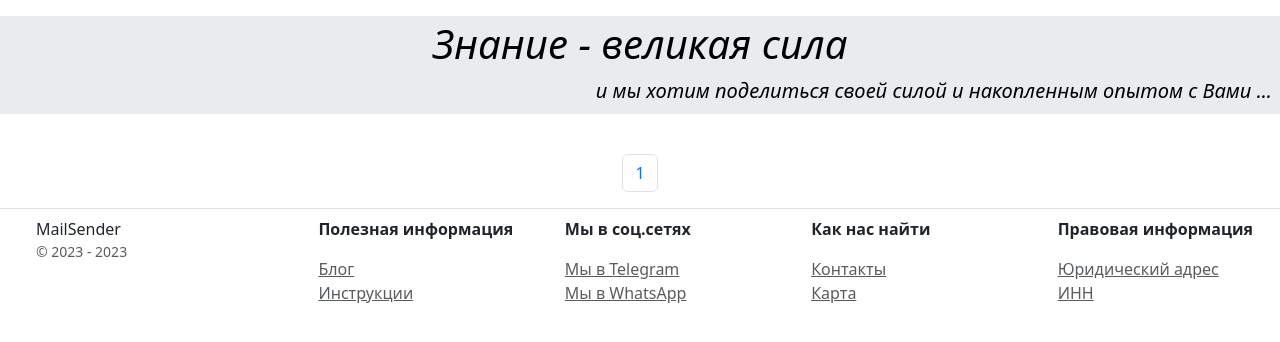
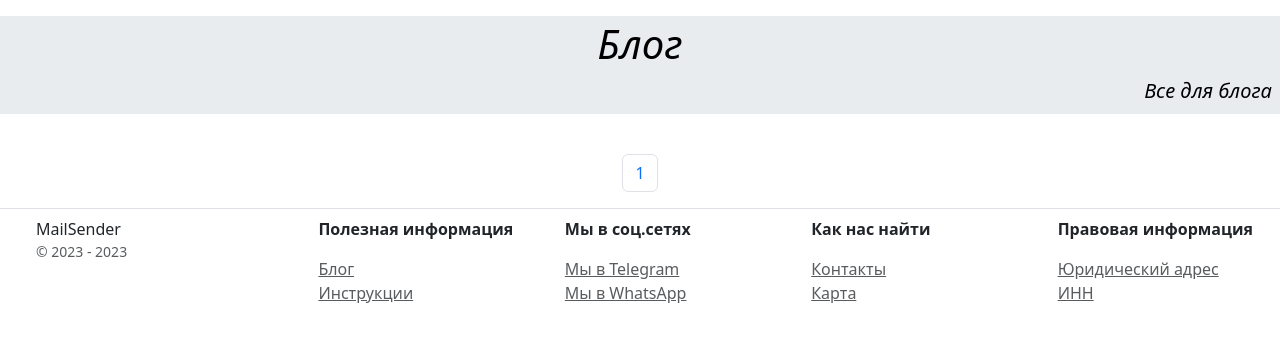
Before and after one commit to djKeysi/SkyChimp, a Django app: page /blog/ in a window 1280 px wide. Shown: the part 80-422 px from the top of the page. Run offline with Django 4.2, Linux system fonts and the light colour scheme; data that the repository does not hold is empty; some libraries are stand-ins or nearby versions.

Commit message:
end coursework

```diff
--- a/blog/templates/blog/article_list.html
+++ b/blog/templates/blog/article_list.html
@@ -5,8 +5,8 @@
 
 <div class="p-4 p-md-1 mb-4 rounded text-body-emphasis bg-body-secondary">
     <div class="col-sm-12 px-3">
-        <h3 class="display-6 fst-italic text-center"><strong>Знание - великая сила</strong></h3>
-        <p class="lead my-1 text-end fst-italic">и мы хотим поделиться своей силой и накопленным опытом с Вами ...</p>
+        <h3 class="display-6 fst-italic text-center"><strong>Блог</strong></h3>
+        <p class="lead my-1 text-end fst-italic">Все для блога</p>
     </div>
 </div>
 
--- a/mailsender/templates/mailsender/index.html
+++ b/mailsender/templates/mailsender/index.html
@@ -4,7 +4,7 @@
 <div class="col-md-8">
 
     <div class="container px-4 py-3" id="hanging-icons">
-        <h2 class="pb-2 border-bottom">Сервис рассылок MAILSENDER</h2>
+        <h2 class="pb-2 border-bottom">Сервис рассылок </h2>
         <div class="row g-4 py-5 row-cols-1 row-cols-lg-3">
             <div class="col d-flex align-items-start">
                 <div>
```
